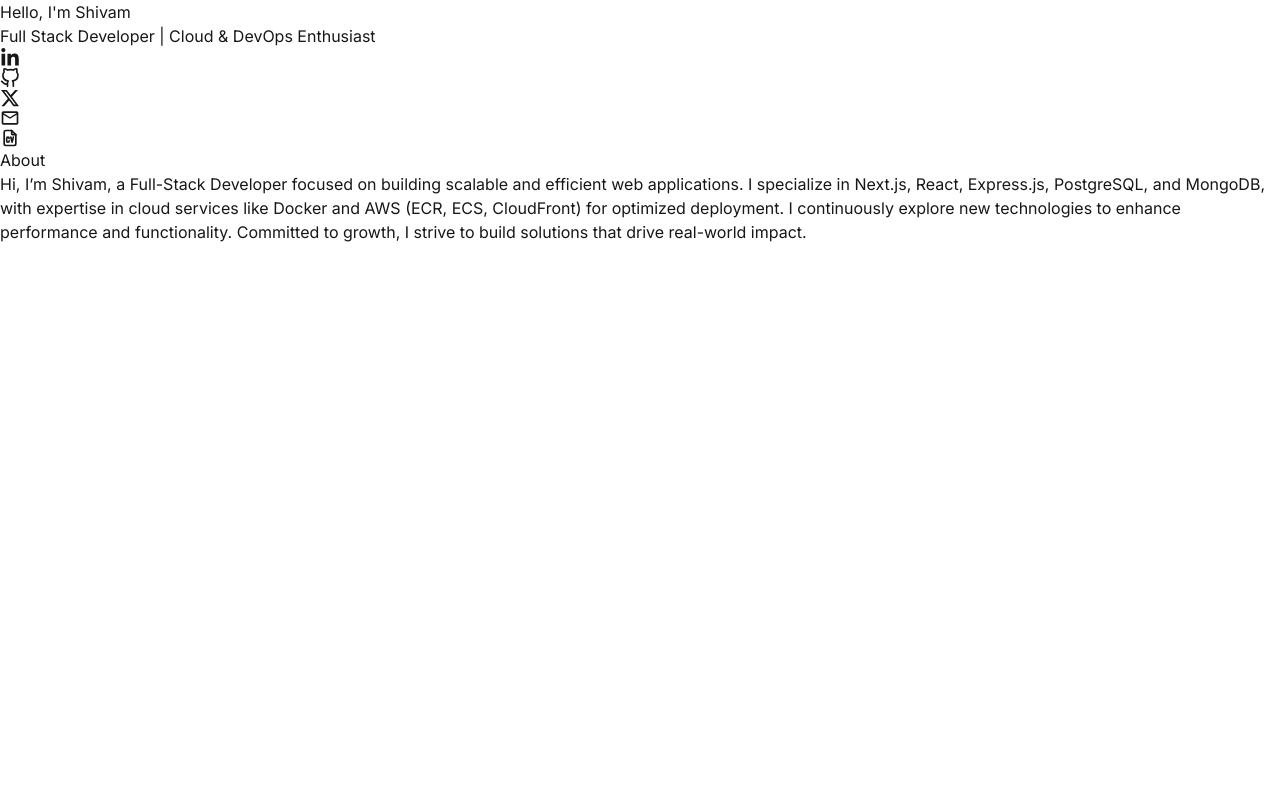
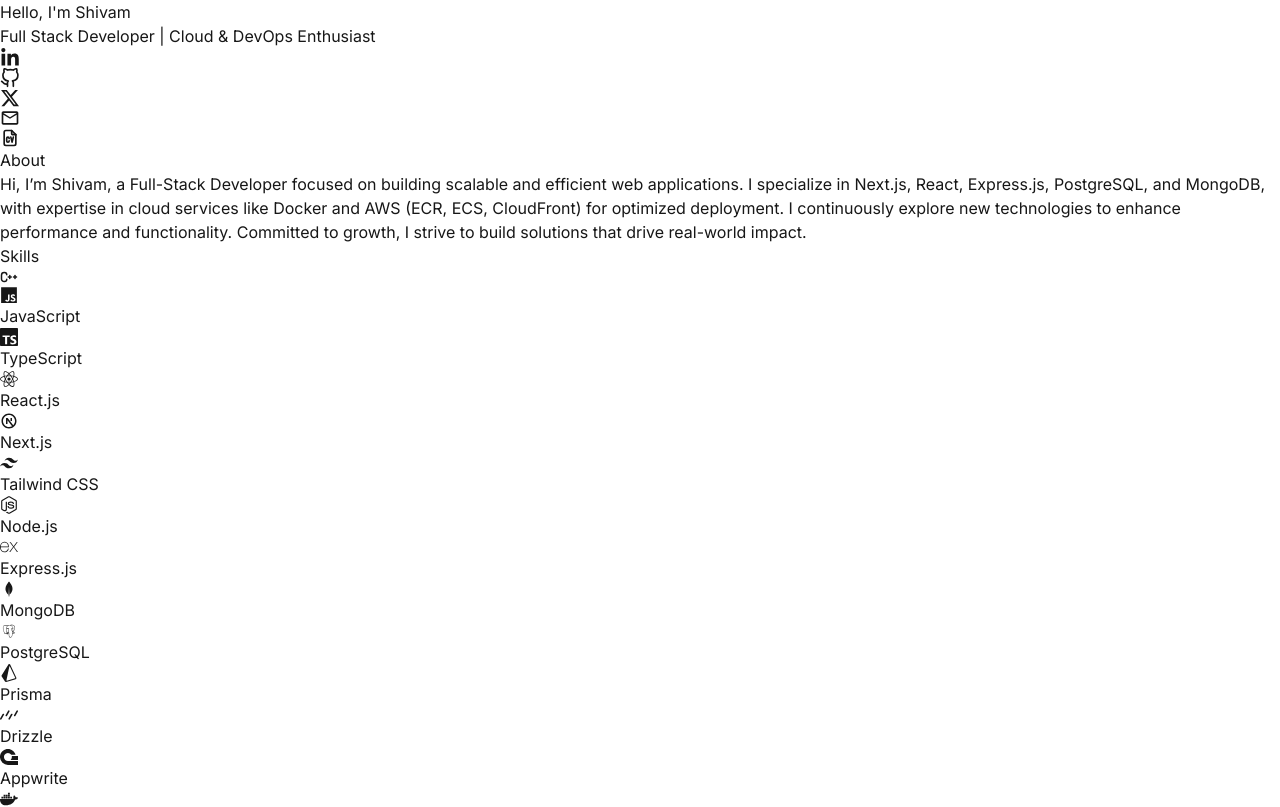
Before and after one commit to 10xshivam/Folio, a Next.js app: page / in a window 1280 px wide. Shown: the top 807 px of the page. Built offline with nearby package versions, Linux system fonts and the light colour scheme.

Commit message:
add Skills component and integrate it into the homepage

```diff
--- a/src/app/page.tsx
+++ b/src/app/page.tsx
@@ -1,5 +1,6 @@
 import About from "@/components/About";
 import Hero from "@/components/Hero";
+import Skills from "@/components/Skills";
 
 
 export default function Home() {
@@ -11,6 +12,9 @@
       <section id="about">
         <About/>
       </section>
+      <section id="skills">
+        <Skills/>
+      </section>
     </main>
   );
 }
--- /dev/null
+++ b/src/components/Skills.tsx
@@ -0,0 +1,57 @@
+import React from "react";
+import { BiLogoMongodb } from "react-icons/bi";
+import { DiPostgresql } from "react-icons/di";
+import { FaAws, FaDocker, FaGithub, FaNodeJs, FaReact } from "react-icons/fa";
+import { IoLogoJavascript } from "react-icons/io5";
+import { RiNextjsLine, RiTailwindCssFill } from "react-icons/ri";
+import {
+  SiAppwrite,
+  SiDrizzle,
+  SiExpress,
+  SiPostman,
+  SiPrisma,
+  SiTypescript,
+} from "react-icons/si";
+import { TbBrandCpp } from "react-icons/tb";
+
+const skills = [
+  { name: "", icon: TbBrandCpp },
+  { name: "JavaScript", icon: IoLogoJavascript },
+  { name: "TypeScript", icon: SiTypescript },
+  { name: "React.js", icon: FaReact },
+  { name: "Next.js", icon: RiNextjsLine },
+  { name: "Tailwind CSS", icon: RiTailwindCssFill },
+  { name: "Node.js", icon: FaNodeJs },
+  { name: "Express.js", icon: SiExpress },
+  { name: "MongoDB", icon: BiLogoMongodb },
+  { name: "PostgreSQL", icon: DiPostgresql },
+  { name: "Prisma", icon: SiPrisma },
+  { name: "Drizzle", icon: SiDrizzle },
+  { name: "Appwrite", icon: SiAppwrite },
+  { name: "Docker", icon: FaDocker },
+  { name: "AWS (ECR, ECS, CloudFront)", icon: FaAws },
+  { name: "GitHub", icon: FaGithub },
+  { name: "Postman", icon: SiPostman },
+];
+
+export default function Skills() {
+  return (
+    <div className="flex flex-col gap-2">
+      <h2 className="text-2xl font-bold">Skills</h2>
+      <div className="flex flex-wrap gap-2">
+        {skills.map((skill) => (
+          <div
+            key={skill.name}
+            className="text-xs font-semibold flex items-start gap-1.5 text-gray-300 hover:text-gray-50 border p-2 rounded-lg border-gray-800"
+          >
+            <skill.icon
+              size={18}
+              className="hover:scale-110 transition-transform duration-300 text-gray-400"
+            />
+            {skill.name}
+          </div>
+        ))}
+      </div>
+    </div>
+  );
+}
```
